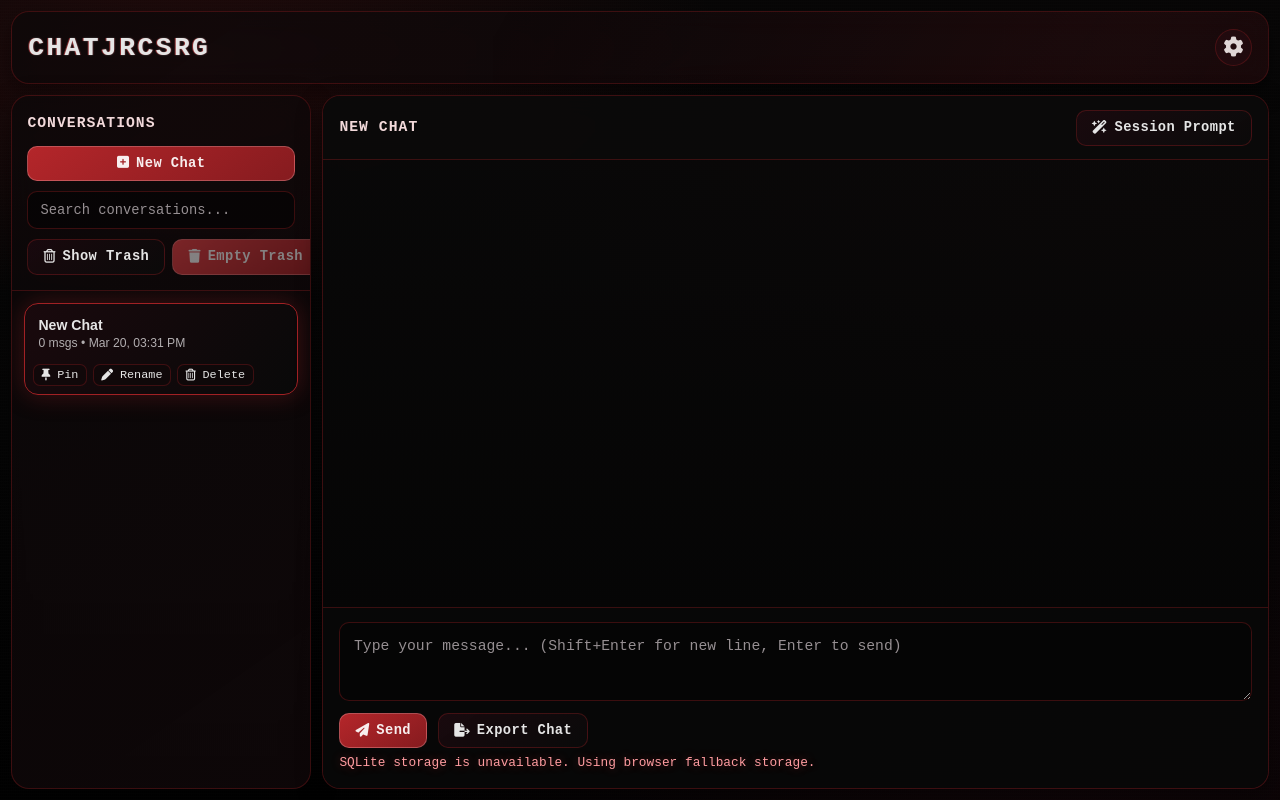
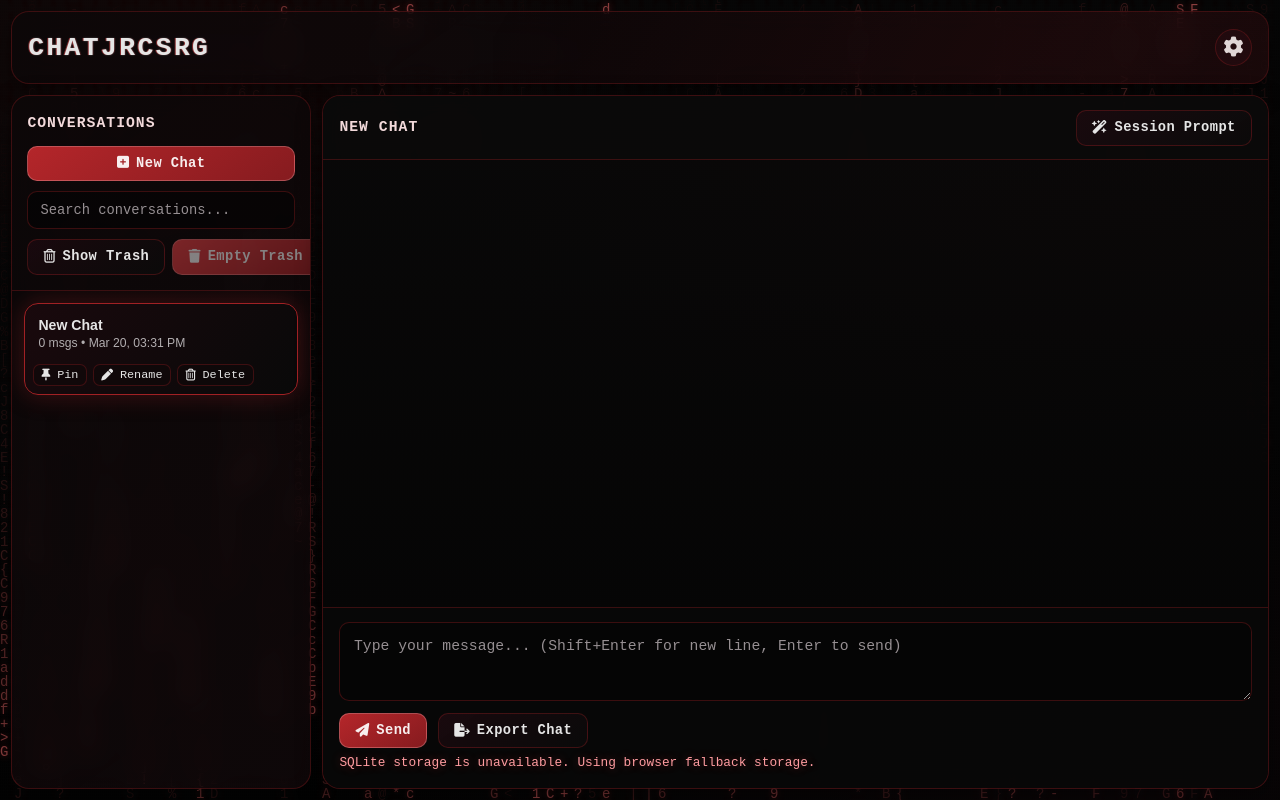
Before and after one commit to jericosergio/chatJRCSRG, a website: page index.html in a window 1280 px wide. Drawn offline with nearby package versions, Linux system fonts and the light colour scheme; no server answers.

Commit message:
Add Matrix Rain background effect and update .gitignore

```diff
--- a/app.js
+++ b/app.js
@@ -1234,3 +1234,68 @@ window.addEventListener('beforeunload', () => {
 document.addEventListener('DOMContentLoaded', () => {
     initializeApp();
 });
+
+// Matrix Rain Background
+(function initMatrixRain() {
+    const canvas = document.getElementById('matrixCanvas');
+    if (!canvas) return;
+    if (window.matchMedia('(prefers-reduced-motion: reduce)').matches) {
+        canvas.style.display = 'none';
+        return;
+    }
+
+    const ctx = canvas.getContext('2d');
+    const CHARS = 'JRCSG0123456789ABCDEFabcdef#!?><[]{}@%*+-~^';
+    const FS = 14;
+    let cols, drops;
+
+    function resize() {
+        const w = window.innerWidth;
+        const h = window.innerHeight;
+        const newCols = Math.floor(w / FS);
+        canvas.width = w;
+        canvas.height = h;
+        ctx.fillStyle = '#050505';
+        ctx.fillRect(0, 0, w, h);
+        if (!drops || newCols !== cols) {
+            cols = newCols;
+            drops = Array.from({ length: cols }, () =>
+                Math.floor(Math.random() * -(h / FS))
+            );
+        }
+    }
+
+    function tick() {
+        ctx.fillStyle = 'rgba(5, 5, 5, 0.065)';
+        ctx.fillRect(0, 0, canvas.width, canvas.height);
+        ctx.font = `${FS}px "Fira Code", "Courier New", monospace`;
+        ctx.shadowColor = '#a12124';
+        ctx.shadowBlur = 6;
+        ctx.fillStyle = '#ff7070';
+        for (let i = 0; i < cols; i++) {
+            const ch = CHARS[Math.floor(Math.random() * CHARS.length)];
+            ctx.fillText(ch, i * FS, drops[i] * FS);
+            if (drops[i] * FS > canvas.height && Math.random() > 0.975) {
+                drops[i] = 0;
+            }
+            drops[i]++;
+        }
+        ctx.shadowBlur = 0;
+    }
+
+    resize();
+    let resizeTimer;
+    window.addEventListener('resize', () => {
+        clearTimeout(resizeTimer);
+        resizeTimer = setTimeout(resize, 150);
+    });
+
+    let lastTick = 0;
+    function frame(now) {
+        requestAnimationFrame(frame);
+        if (now - lastTick < 50) return;
+        lastTick = now;
+        tick();
+    }
+    requestAnimationFrame(frame);
+}());
--- a/index.html
+++ b/index.html
@@ -35,6 +35,7 @@
     </script>
 </head>
 <body>
+    <canvas id="matrixCanvas" aria-hidden="true"></canvas>
     <div class="container">
         <!-- Header -->
         <header class="header">
--- a/style.css
+++ b/style.css
@@ -1002,6 +1002,16 @@ body::before {
     }
 }
 
+/* Matrix Rain Canvas */
+#matrixCanvas {
+    position: fixed;
+    inset: 0;
+    z-index: 0;
+    display: block;
+    opacity: 0.55;
+    pointer-events: none;
+}
+
 @media (max-width: 900px) {
     .container {
         padding: 0.5rem;
```
Also changed, not shown: 3 other files.
